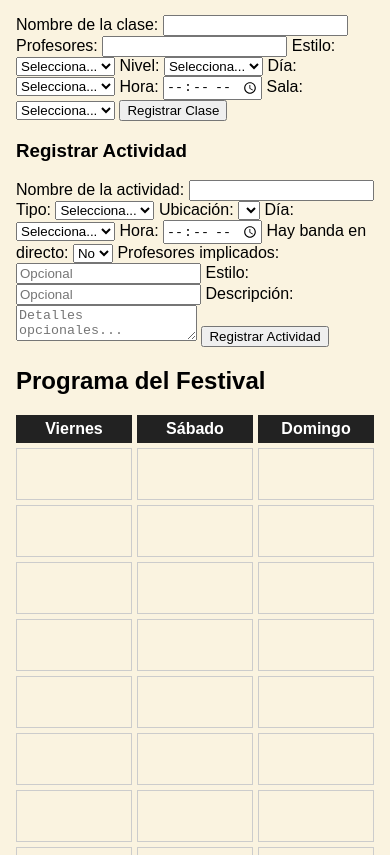
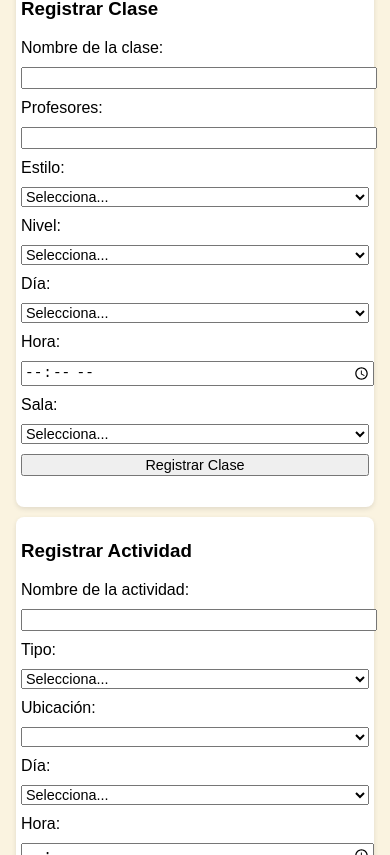
Before and after one commit to juanxodf/SwingProject, a website built with Vite: page swing-cr-festival/index.html in a window 390 px wide. Shown: the part 329-1184 px from the top of the page. Built offline with nearby package versions, Linux system fonts and the light colour scheme.

Commit message:
feat: completa historia de usuario HU10 - diseño responsive para todos los dispositivos

```diff
--- a/swing-cr-festival/src/styles/schedule.css
+++ b/swing-cr-festival/src/styles/schedule.css
@@ -1,3 +1,77 @@
+/* Responsive grid */
+@media (max-width: 768px) {
+  .schedule-grid {
+    grid-template-columns: 1fr; /* 1 columna en tablet/móvil */
+  }
+  .schedule-day {
+    font-size: 0.9rem;
+    padding: 3px;
+  }
+  .schedule-card {
+    font-size: 0.8rem;
+    padding: 2px 4px;
+  }
+}
+
+/* Formularios responsive */
+.form-section {
+  max-width: 500px;
+  margin: 10px auto;
+  padding: 10px;
+  box-shadow: 0 2px 5px rgba(0,0,0,0.1);
+  border-radius: 8px;
+  background-color: #fff;
+}
+.form-section form {
+  display: flex;
+  flex-direction: column;
+}
+.form-section label,
+.form-section input,
+.form-section select,
+.form-section textarea,
+.form-section button {
+  margin-bottom: 10px;
+  width: 100%;
+}
+@media (max-width: 480px) {
+  .form-section {
+    padding: 5px;
+  }
+  .form-section input,
+  .form-section select,
+  .form-section textarea,
+  .form-section button {
+    font-size: 0.9rem;
+  }
+}
+
+/* Modal responsive */
+@media (max-width: 480px) {
+  .modal-content {
+    padding: 15px;
+    max-width: 95%;
+  }
+  .modal-content h3 {
+    font-size: 1rem;
+  }
+  .modal-content p {
+    font-size: 0.85rem;
+  }
+  .modal-content button {
+    font-size: 0.85rem;
+    padding: 5px 8px;
+  }
+}
+
+/* Scroll horizontal si grid demasiado ancha */
+#program {
+  overflow-x: auto;
+}
+.schedule-grid {
+  min-width: 600px;
+}
+
 .schedule-grid {
   display: grid;
   grid-template-columns: repeat(3, 1fr);
```
